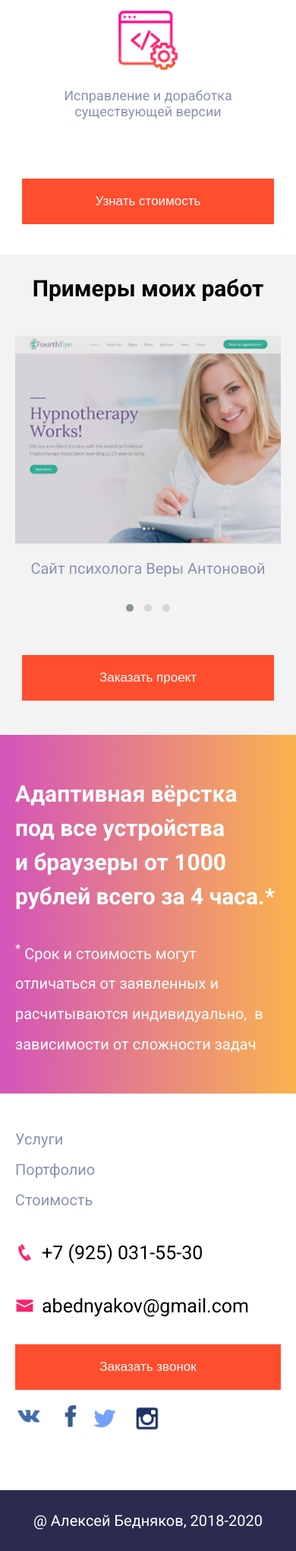
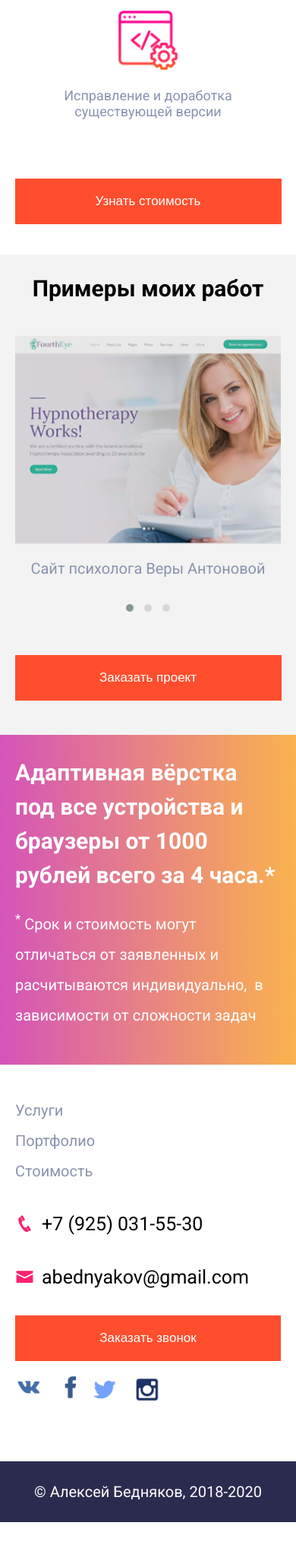
Before and after one commit to Blake-In-Town/boobies4size-gmail.com, a PHP site: page /index.html in a window 390 px wide. Shown: the part 1360-3401 px from the top of the page at 76% size. After the commit the page ends 3363 px from the top, so only its background shows below. Run offline with PHP 8.4, Linux system fonts and the light colour scheme.

Commit message:
css polish

```diff
--- a/css/styles-mobile.css
+++ b/css/styles-mobile.css
@@ -43,7 +43,7 @@
 }
 
 .main-button{
-	width: 85%;
+	width: 90%;
 }
 
 .main__skills-list {
@@ -190,11 +190,13 @@
 		.agitation__title {
 			width: auto;
 			margin: 0 20px;
+			padding-top: 7%;
 		}
 
 		.agitation__description {
 			width: auto;
-			padding: 30px 20px 45px 20px;
+			font-size: 20px;
+			padding: 19px 20px 45px 20px;
 		    line-height: 2;
 		}
 /*agitation end*/
@@ -302,18 +304,6 @@
 		background-color: #f82370;
 	}
 
-	.close-slider {
-		position: relative;
-		bottom: 1em;
-		height: 3em;
-		border: 1px solid white;
-		width: 4em;
-		align-self: center;
-		border-radius: 25px;
-		background-color: #f82370;
-		z-index: 5;
-	}
-
 /* mobile menu slider end  */
 
 }
--- a/css/styles-tablet.css
+++ b/css/styles-tablet.css
@@ -267,10 +267,6 @@
 	text-align: center;
 }
 
-.close-slider {
-	display: none;
-}
-
 /* tablet header menu end */
 
 }
--- a/css/styles.css
+++ b/css/styles.css
@@ -460,16 +460,13 @@
 
 	.agitation__title {
 		margin: 0 auto;
-	    width: 1000px;
-	    font-size: 45px;
-	    padding-top: 55px;
+	    font-size: 59px;
 	    line-height: 1.5;
 	}
 
 	.agitation__description {
-		font-size: 20px;
+		font-size: 24px;
 		margin: 0 auto;
-	    width: 1000px;
 	    padding-top: 1em;
 	    line-height: 1.8;
 	}
--- a/index.html
+++ b/index.html
@@ -2,7 +2,7 @@
 <html lang="ru">
 	<head>
 		<meta charset="utf-8">
-		<meta name="viewport" content="width=device-width, initial-scale=1">
+		<meta name="viewport" content="width=device-width, initial-scale=1, maximum-scale=1">
 		<title>Бедняков Алексей - Вёрстка на заказ</title>
 		<link rel="stylesheet" type="text/css" href="icofont/icofont.min.css">
 		<link rel="stylesheet" type="text/css" href="css/styles.css">
@@ -158,7 +157,7 @@
 				</div>
 			</section>
 
-			<section class="main__examples examples ">
+			<section class="main__examples examples" id="examples">
 				<div class="child__element examples__child">
 					<h1 class="examples__title title">Примеры моих работ</h1>
 					<div class="examples__slider slider slider_mobile">
@@ -185,9 +184,9 @@
 				</div>
 			</section>
 
-			<section class="main__agitation agitation ">
+			<section class="main__agitation agitation" id="price">
 				<div class="child__element">
-					<h1 class="agitation__title title">Адаптивная вёрстка под все устройства <br> и браузеры от 1000 рублей всего за&nbsp;4&nbsp;часа.*</h1>
+					<h1 class="agitation__title title">Адаптивная вёрстка под все устройства и браузеры от 1000 рублей всего за&nbsp;4&nbsp;часа.*</h1>
 					<p class="agitation__description"><sup>*</sup></sub> Срок и стоимость могут отличаться от заявленных и расчитываются индивидуально,&nbsp;&nbsp;в зависимости от
 					сложности задач</p>
 				</div>
@@ -230,7 +229,7 @@
 			</div>
 		</footer>
 		<div class="copyright body__item">
-		<p class="copyright__content">@ Алексей Бедняков, 2018-2020</p>
+		<p class="copyright__content">&copy; Алексей Бедняков, 2018-2020</p>
 		</div>
 	</body>
 </html>
--- a/js/script.js
+++ b/js/script.js
@@ -35,22 +35,16 @@
         }
 
         else {
-            $('.mobile__slider-menu').fadeIn();
+            $('.mobile__slider-menu').slideToggle();
             $('.main').animate({
                 marginTop: "18%"
             });
+            $('.header__mobile').animate({
+                opacity: '0',
+                zIndex: '-1'
+            });
             menuStatus = 1;
         }
-    });
-
-    $('.close-slider').click(function(){
-        $('.mobile__slider-menu').fadeOut();
-        $('.header__mobile').fadeIn( 200, function () {
-            $('.main').animate({
-                marginTop: "0%"
-            });
-        });
-        menuStatus = 0;
     });
 
     $('main').click(function(){
@@ -60,6 +54,18 @@
                     opacity: '1',
                     zIndex: '2'
                 });
+                $('.main').animate({
+                    marginTop: "0%"
+                });
             }
     });
+
+// плавная прокрутка до якоря
+    $(function(){
+        $("a[href^='#']").click(function(){
+                var _href = $(this).attr("href");
+                $("html, body").animate({scrollTop: $(_href).offset().top+"px"});
+                return false;
+        });
+    });
 });
```
Also changed, not shown: other parts of index.html (+12 -13 lines).
